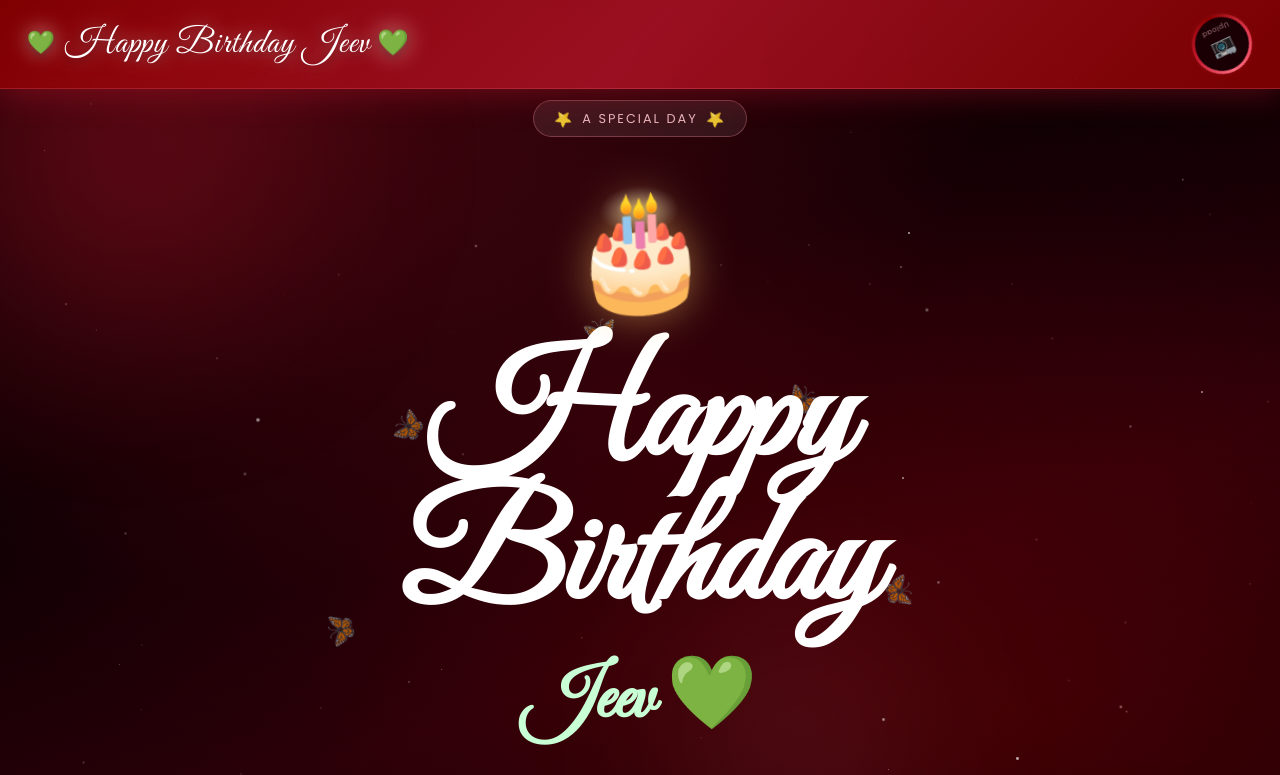
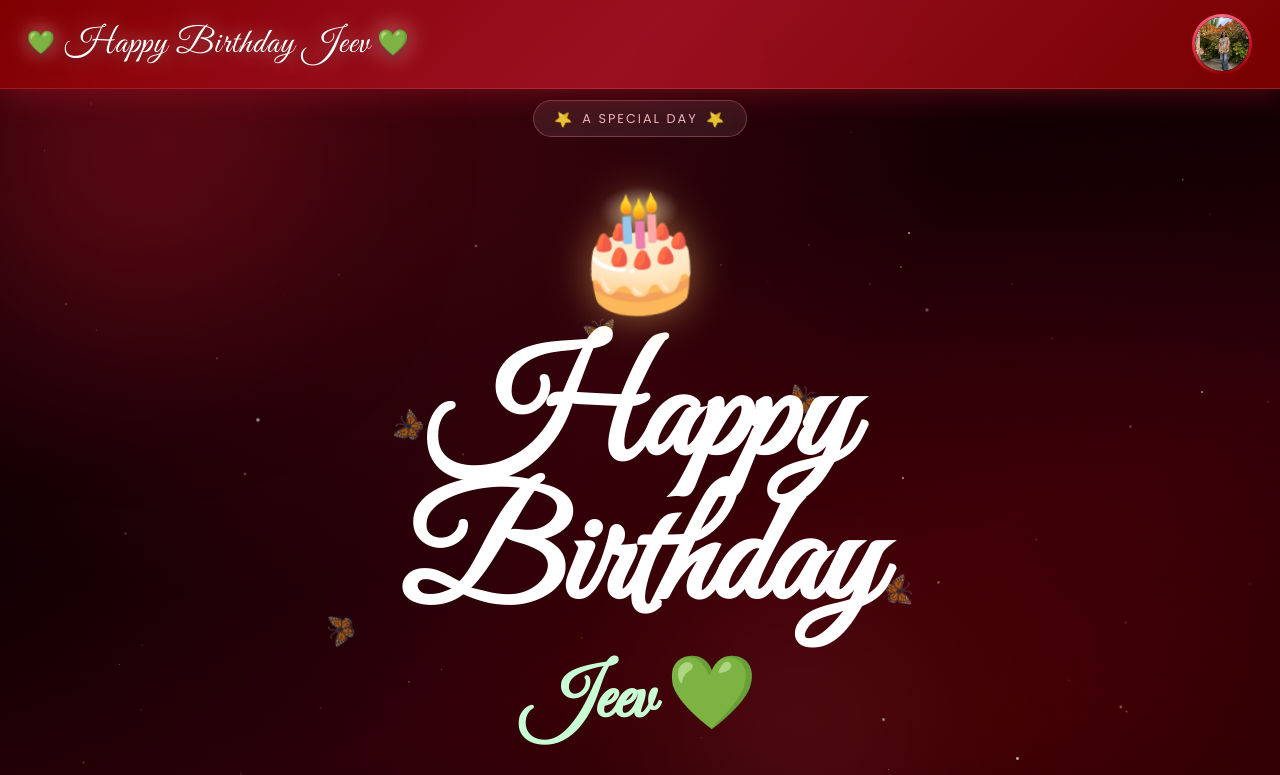
Before and after one commit to Harini-AI-Coder/special-website, a React (Vite) app: page / in a window 1280 px wide. Shown: the top 775 px of the page. Built offline with nearby package versions, Linux system fonts and the light colour scheme; a web font is replaced by a local one.

Commit message:
avatar upload

```diff
--- a/src/App.css
+++ b/src/App.css
@@ -24,7 +24,6 @@
 
 .app-main {
   position: relative;
-  z-index: 1;
 }
 
 .app-footer {
--- a/src/components/Header.css
+++ b/src/components/Header.css
@@ -66,7 +66,6 @@
   border-radius: 50%;
   background: conic-gradient(#ff6b81, #c0152a, #8b0000, #e63950, #ff6b81);
   padding: 3px;
-  animation: spinRing 4s linear infinite;
   z-index: 1;
 }
 
--- a/src/components/Header.jsx
+++ b/src/components/Header.jsx
@@ -1,9 +1,10 @@
 import React, { useRef, useState } from 'react';
 import './Header.css';
+import defaultAvatar from '../assets/avatar.jpg';
 
 const Header = () => {
   const fileInputRef = useRef(null);
-  const [avatarSrc, setAvatarSrc] = useState(null);
+  const [avatarSrc, setAvatarSrc] = useState(defaultAvatar);
 
   const handleAvatarClick = () => {
     fileInputRef.current.click();
--- a/src/components/LoveQuestion.css
+++ b/src/components/LoveQuestion.css
@@ -180,6 +180,8 @@
   align-items: center;
   justify-content: center;
   animation: fadeInOverlay 0.3s ease;
+  overflow-y: auto;
+  padding: 40px 20px;
 }
 
 @keyframes fadeInOverlay {
@@ -206,7 +208,7 @@
     0 30px 80px rgba(0, 0, 0, 0.5),
     inset 0 1px 0 rgba(255, 150, 165, 0.2);
   animation: popupBounce 0.5s cubic-bezier(0.34, 1.56, 0.64, 1);
-  top: 15px;
+  margin: auto;
 }
 
 @keyframes popupBounce {
@@ -407,17 +409,12 @@
 }
 
 .jh-text {
-  font-family: 'Poppins', sans-serif;
+  font-family: math;
   font-weight: 800;
   font-size: 2.4rem;
   color: #fff;
   letter-spacing: 2px;
   line-height: 1;
-  text-shadow:
-    0 0 10px rgba(0, 255, 128, 0.6),
-    0 0 20px rgba(0, 128, 255, 0.6),
-    0 0 30px #fff;
-  animation: textShine 3s ease-in-out infinite alternate;
 }
 
 @keyframes heartPulseGreen {
```
Also changed, not shown: src/assets/avatar.jpg (added).
